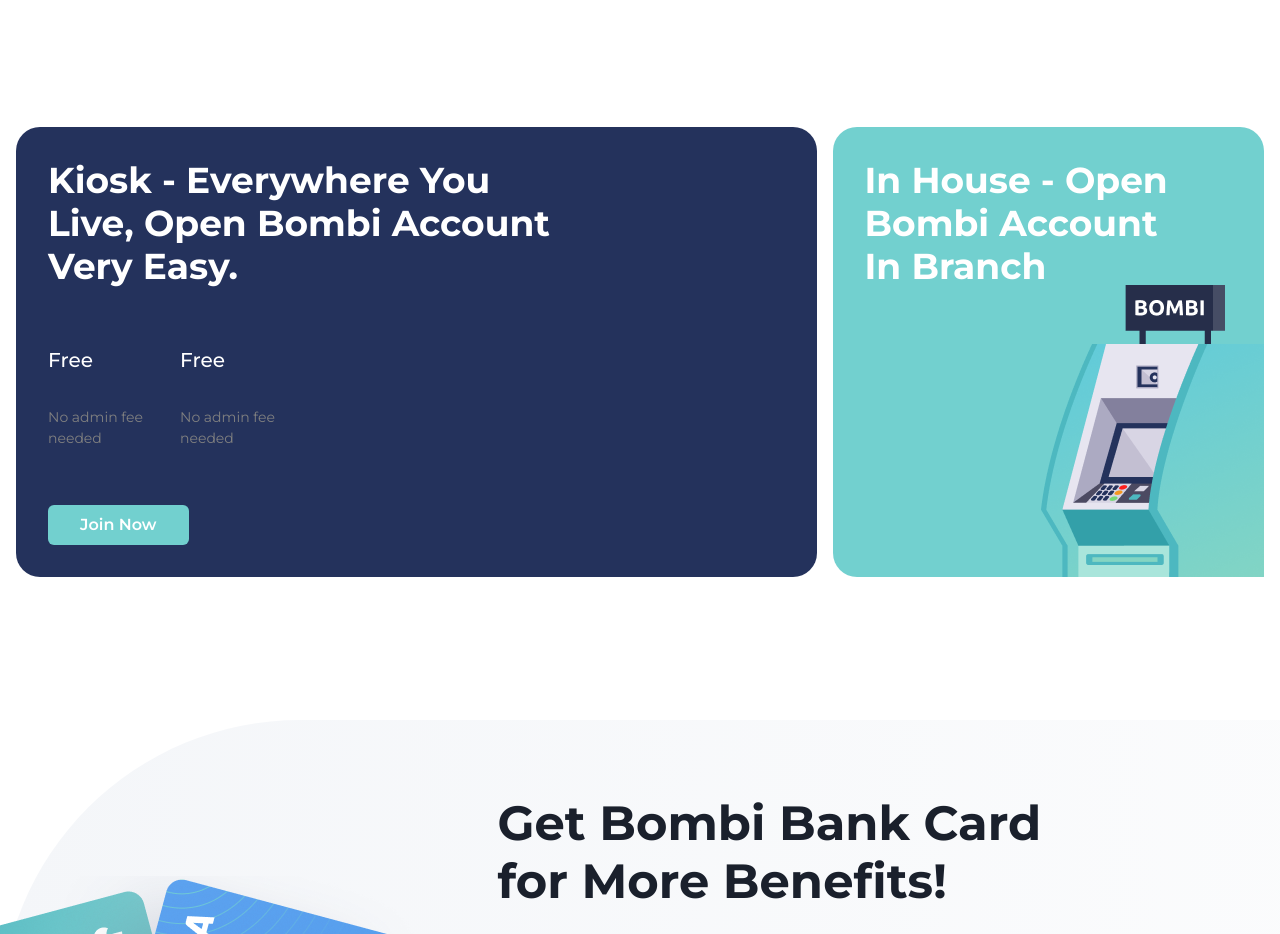
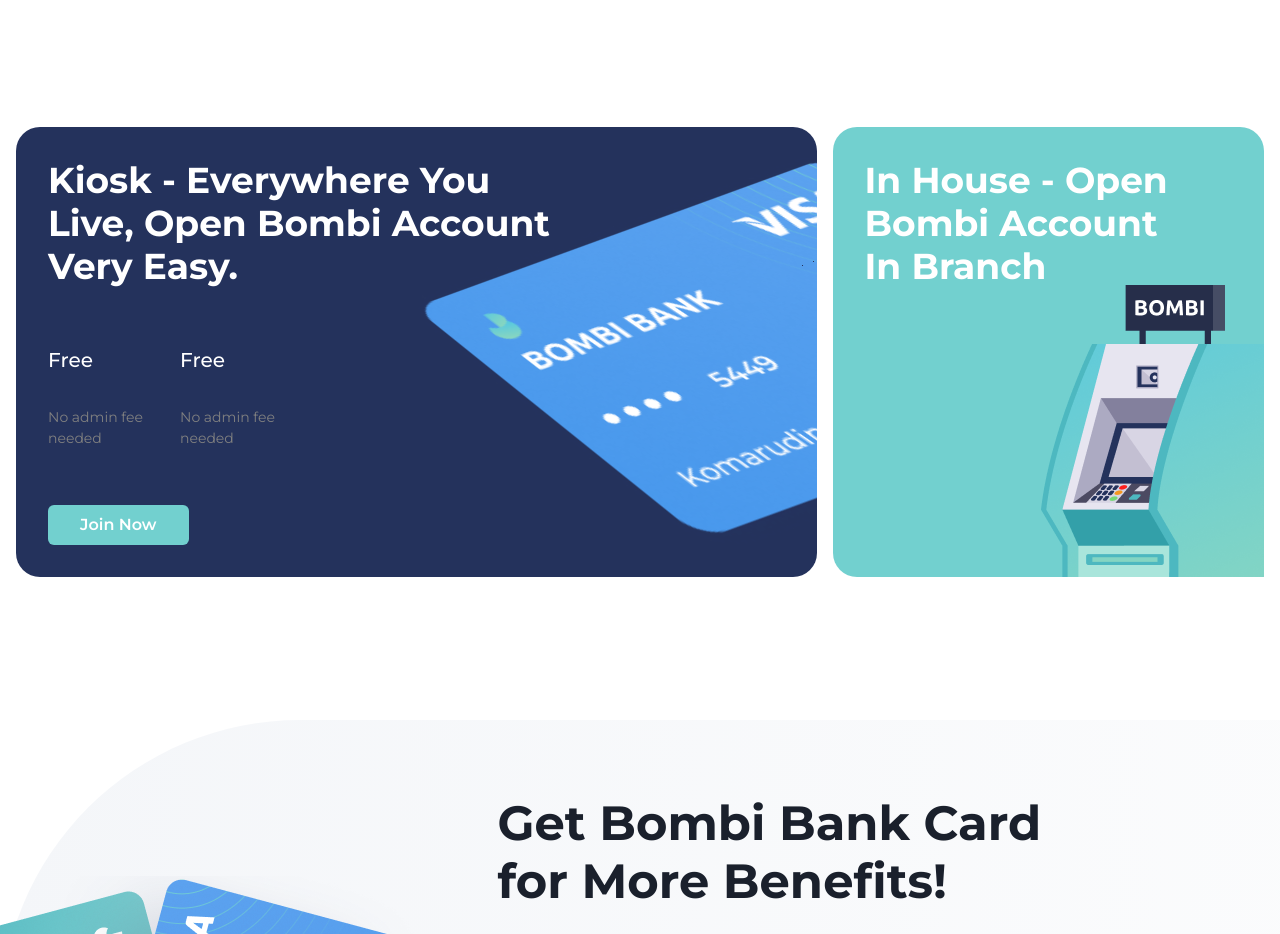
Before and after one commit to ahmedabdikani/bombi-bank, a Next.js app in the folder landing-page/: page / in a window 1280 px wide. Shown: the part 1500-2434 px from the top of the page. Built offline with nearby package versions, Linux system fonts and the light colour scheme.

Commit message:
finishing design

```diff
--- a/landing-page/components/home/Section2.tsx
+++ b/landing-page/components/home/Section2.tsx
@@ -25,6 +25,9 @@
             bgGradient='linear(to-r, brand.2, transparent)'
             borderRadius='3xl'
             color='white'
+            css={{
+              perspective: '500px',
+            }}
           >
             <Heading maxW='520px' zIndex={1}>
               Kiosk - Everywhere You Live, Open Bombi Account Very Easy.
@@ -44,14 +47,25 @@
               </VStack>
             </HStack>
             <PrimaryButton>Join Now</PrimaryButton>
-            {/* <Image
-              display={['none', 'none']}
+            <Image
+              display={['none', 'none', 'none', 'flex']}
               src='/images/bombi-card-blue.png'
               alt='bombi card blue'
               position='absolute'
               right='-20px'
-              transform='auto'
-            /> */}
+              css={{
+                transformStyle: 'preserve-3d',
+                transform: `
+                rotateZ(-20deg)
+                translateX(40%)
+                translateY(10%)
+                skewX(30deg)
+                rotateX(20deg)
+              `,
+              }}
+              width={560}
+              height={360}
+            />
           </VStack>
           <Stack
             w={['100%', '100%', '100%', '35%']}
```
